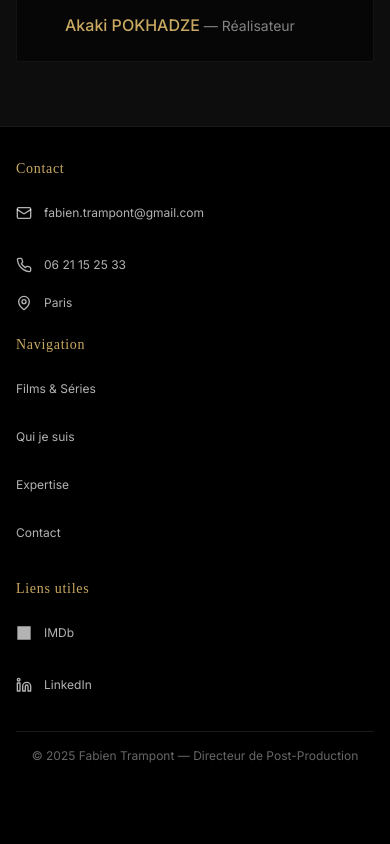
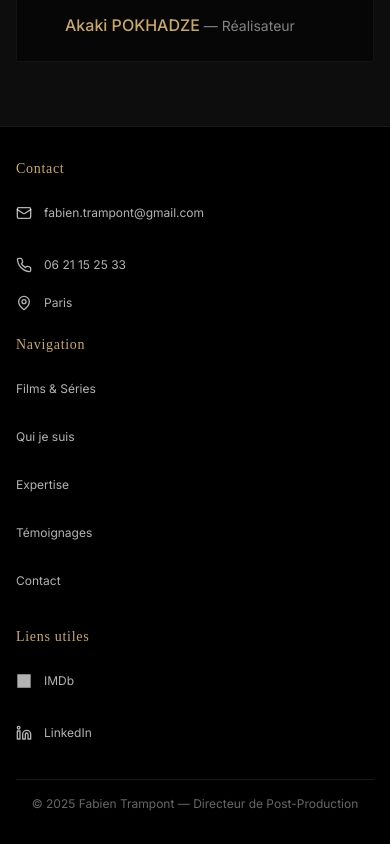
Before and after one commit to tiboneat/trampi-portfolio, a Next.js app: page / in a window 390 px wide. Shown: the part 9403-10247 px from the top of the page. Before the commit the page ends 10199 px from the top, so only its background shows below. Built offline with nearby package versions, Linux system fonts and the light colour scheme.

Commit message:
Ajout lien Témoignages dans navigation et footer

```diff
--- a/components/Footer.tsx
+++ b/components/Footer.tsx
@@ -104,6 +104,14 @@ const Footer = () => {
               </li>
               <li>
                 <a
+                  href="#testimonials"
+                  className="text-white/70 dark:text-white/70 light:text-light-text-muted hover:text-cinema-gold transition-colors text-xs sm:text-sm min-h-[44px] inline-flex items-center"
+                >
+                  {t('Témoignages', 'Testimonials')}
+                </a>
+              </li>
+              <li>
+                <a
                   href="#contact"
                   className="text-white/70 dark:text-white/70 light:text-light-text-muted hover:text-cinema-gold transition-colors text-xs sm:text-sm min-h-[44px] inline-flex items-center"
                 >
--- a/components/Navigation.tsx
+++ b/components/Navigation.tsx
@@ -38,6 +38,7 @@ const Navigation = () => {
     { href: '#projects', label: t('Films & Séries', 'Films & Series') },
     { href: '#about', label: t('Qui je suis', 'About') },
     { href: '#expertise', label: t('Expertise', 'Expertise') },
+    { href: '#testimonials', label: t('Témoignages', 'Testimonials') },
     { href: '#contact', label: 'Contact' },
   ]
 
```
